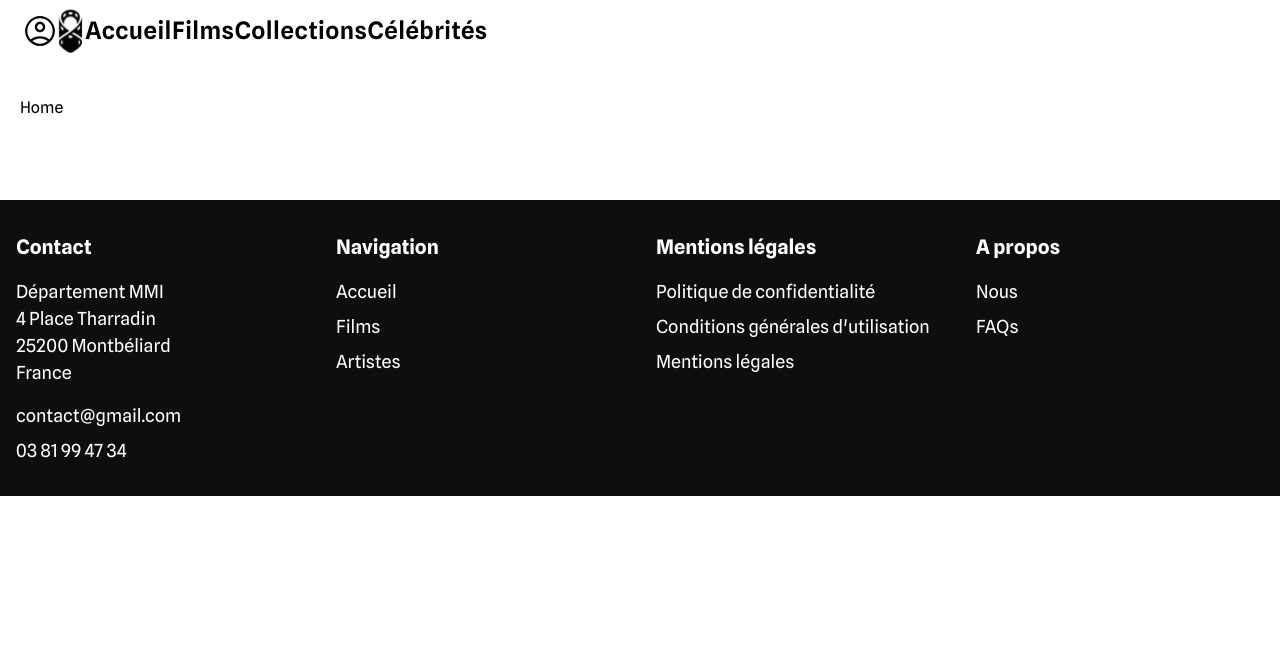
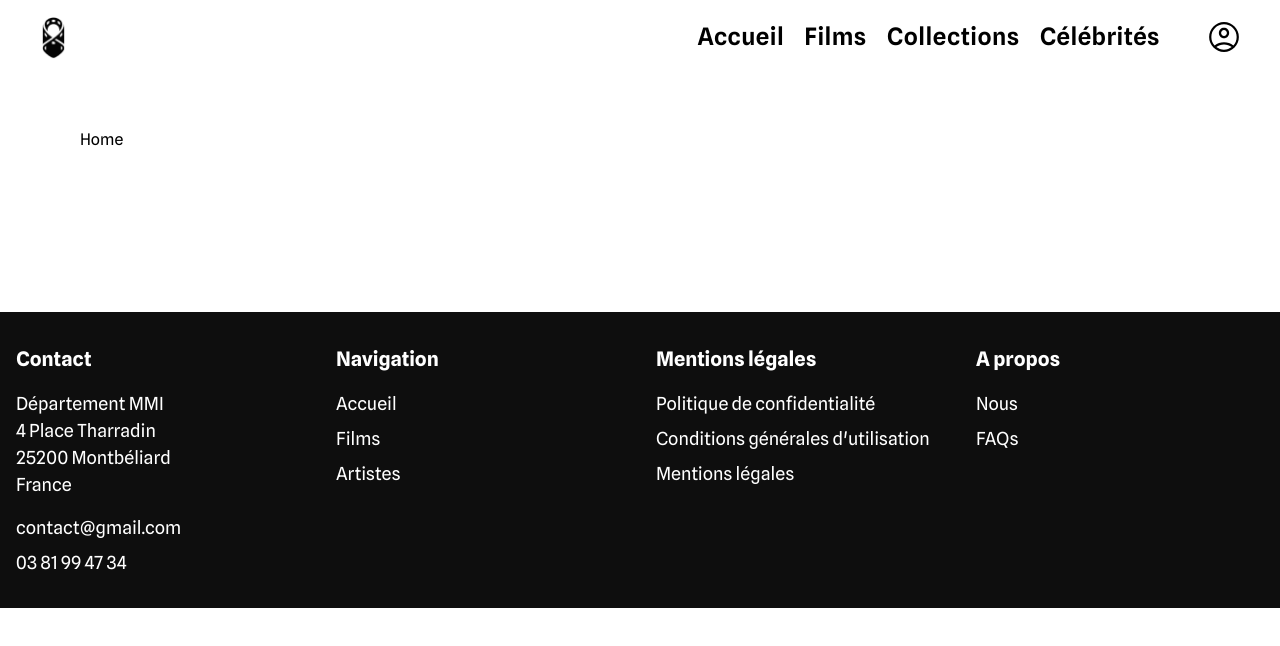
Before and after one commit to MMI-NFC-DEV-2022/sae-401-NinoDaSilva, a Vue app: page / in a window 1280 px wide. Shown: the top 646 px of the page. Built offline with nearby package versions, Linux system fonts and the light colour scheme; what @formkit/vue would draw is missing.

Commit message:
update desktop

```diff
--- a/src/App.vue
+++ b/src/App.vue
@@ -8,7 +8,7 @@ import FooterPage from './components/layout/FooterPage.vue';
 <template>
   <HeaderPage />
 
-  <div class="py-20 pt-24 px-5">
+  <div class="py-20 pt-24 px-5 xl:px-20 xl:pb-40 xl:pt-32">
     <Suspense>
       <RouterView />
     </Suspense>
--- a/src/assets/style.css
+++ b/src/assets/style.css
@@ -4,6 +4,10 @@
 
 body {
     font-family: 'Spline Sans', sans-serif;
+}
+
+img {
+    max-width: 100%;
 }
 
 @layer components {
--- a/src/components/layout/HeaderPage.vue
+++ b/src/components/layout/HeaderPage.vue
@@ -25,9 +25,9 @@ watch(y, (y, oldY) => {
       '!-translate-y-full !bg-transparent': !dirTop,
       '!bg-white': underLimit
     }"
-    class="bg-blanc fixed z-50 flex w-full translate-y-0 items-center justify-between px-6 py-2 transition-all duration-300 ease-in-out text-sm xl:text-lg"
+    class="bg-blanc fixed z-50 flex w-full translate-y-0 items-center justify-between px-6 py-2 transition-all duration-300 ease-in-out text-sm xl:text-lg md:py-4 md:px-10"
   >
-    <div>
+    <div class="md:hidden">
       <RouterLink
         to="/connexion"
         @click="closeMenu"
@@ -41,7 +41,7 @@ watch(y, (y, oldY) => {
       </RouterLink>
     </div>
 
-    <button class="relative z-10 flex h-5 w-8 flex-col justify-between lg:hidden"
+    <button class="relative z-10 flex h-5 w-8 flex-col justify-between md:hidden"
       @click="menuIsOpen = !menuIsOpen"
     >
       <div class="ease h-[2px] w-full transform rounded-full bg-noir transition duration-300"
@@ -55,10 +55,10 @@ watch(y, (y, oldY) => {
       ></div>
     </button>
 
-    <nav class="invisible opacity-0 fixed inset-0 h-screen w-screen text-center transition-all duration-300 ease-in-out lg:visible lg:relative lg:flex lg:h-auto lg:items-center lg:tracking-wide lg:opacity-100 lg:bg-blanc"
+    <nav class="invisible opacity-0 fixed inset-0 h-screen w-screen text-center transition-all duration-300 ease-in-out md:visible md:relative md:flex md:h-auto md:items-center md:tracking-wide md:opacity-100 md:justify-end md:mr-12 md:bg-blanc"
       :class="{ '!visible opacity-100 bg-blanc mt-[15%]': menuIsOpen }"
     >
-      <ul class="font-semibold mt-[16vh] max-sm:space-y-7 text-xl lg:m-0 lg:flex">
+      <ul class="font-semibold mt-[16vh] max-sm:space-y-7 text-xl md:m-0 md:flex md:gap-5">
         <li>
           <RouterLink class="menu-link" to="/" @click="closeMenu">Accueil</RouterLink>
         </li>
@@ -74,6 +74,13 @@ watch(y, (y, oldY) => {
       </ul>
     </nav>
 
+    <div class="hidden md:block">
+      <RouterLink
+        to="/connexion"
+        @click="closeMenu"
+        ><icon_user class="w-8 h-8"/>
+      </RouterLink>
+    </div>
   </header>
 </template>
 
--- a/src/pages/celebrites/[id].vue
+++ b/src/pages/celebrites/[id].vue
@@ -18,7 +18,7 @@ if (error) {
 
 <template>
   <div class="flex gap-5">
-    <img :src="dataFilms.photo_personne" alt="Photo" class="w-32 rounded-lg">
+    <img :src="dataFilms.photo_personne" alt="Photo" class="max-sm:w-32 w-1/5 max-w-[30vh] rounded-lg">
     <div class="mt-1">
       <h1 class="font-bold text-2xl sm:text-4xl">{{ dataFilms.nom_personne }}</h1>
       <ul class="mt-3 space-y-1">
@@ -34,12 +34,14 @@ if (error) {
   </div>
 
   <div>
-    <h1 class="font-bold text-xl mb-5">Les films du moment</h1>
-    <div class="grid grid-cols-2 gap-10">
-      <div v-for="film in dataFilms.personne_film" :key="film.id" class="grid justify-center text-center">
+    <h1 class="font-bold text-xl mt-10 mb-5">Filmographie</h1>
+    <div class="w-full grid grid-cols-2 md:grid-cols-3 xl:grid-cols-5 gap-8">
+      <div v-for="film in dataFilms.personne_film" :key="film.id" class="w-full justify-center text-center">
         <RouterLink :to="`/films/${film.film.id}`">
-          <img :src="film.film.affiche_film" alt="Affiche du film" class="max-h-70 max-w-90 object-cover" />
-          <h2 class="font-semibold text-lg mt-1">{{ film.film.titre_film }}</h2>
+          <img :src="film.film.affiche_film" alt="Affiche du film" class="w-full object-cover" />
+          <div class="carousel-content--title">
+            <h2 class="carousel-title">{{ film.film.titre_film }}</h2>
+          </div>
         </RouterLink>
       </div>
     </div>
```
